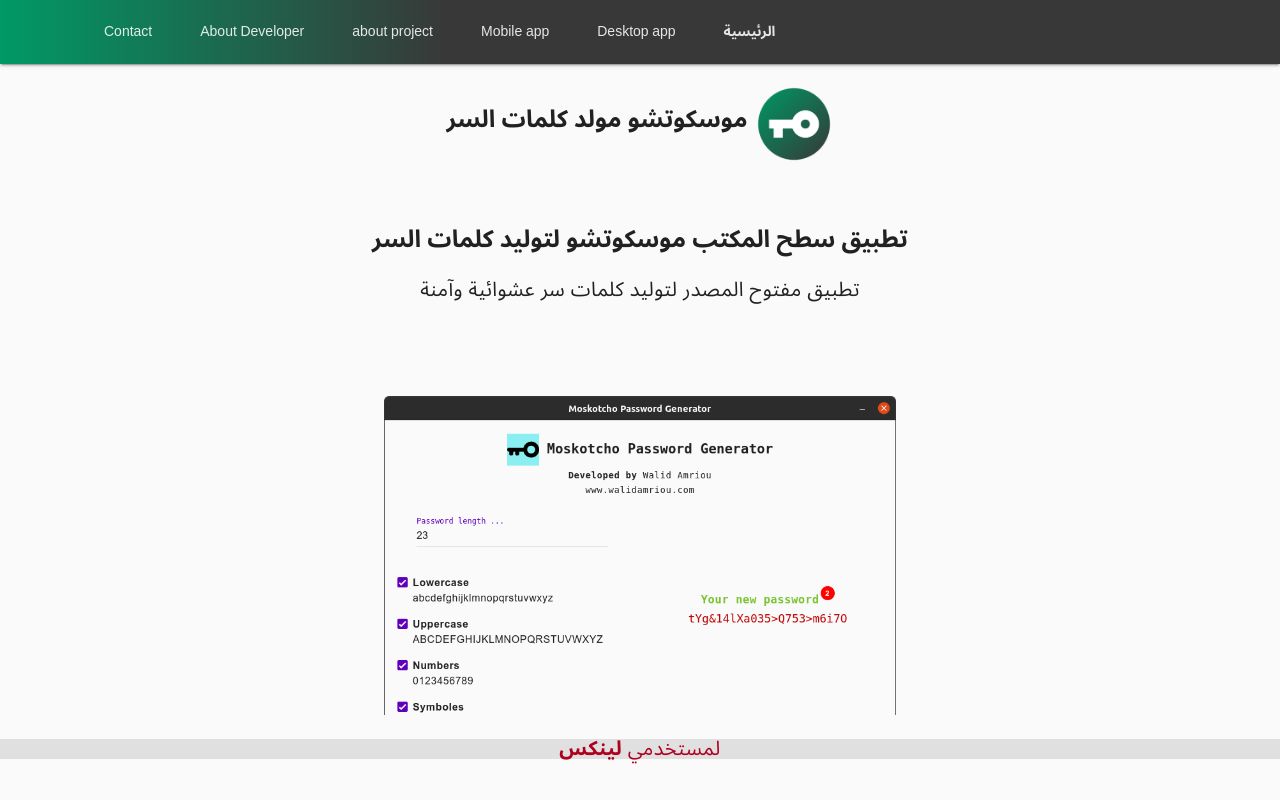
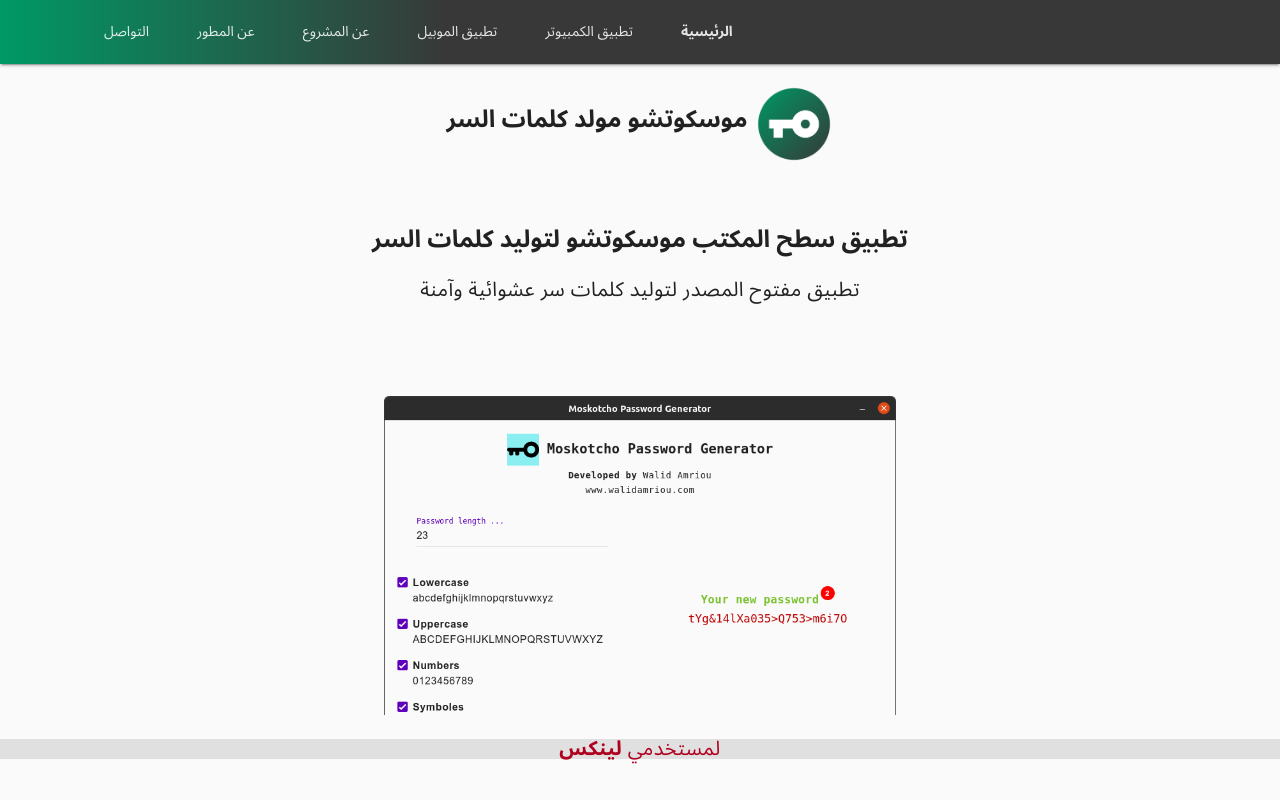
Before and after one commit to walidamriou/Moskotcho_Password_Generator, a plain HTML site: page ar/desktop.html in a window 1280 px wide. Shown: the top 800 px of the page. Drawn offline with nearby package versions, Linux system fonts and the light colour scheme.

Commit message:
fix menu texts ar/desktop.html

```diff
--- a/ar/desktop.html
+++ b/ar/desktop.html
@@ -108,11 +108,11 @@
         <!-- Navigation. We hide it in small screens. -->
         <nav class="mdl-navigation mdl-layout--large-screen-only">
           <a class="mdl-navigation__link" href=""><b>الرئيسية</b></a>
-          <a class="mdl-navigation__link" href="./desktop.html">Desktop app</a>
-          <a class="mdl-navigation__link" href="">Mobile app</a>
-          <a class="mdl-navigation__link" href="">about project</a>
-          <a class="mdl-navigation__link" href="">About Developer</a>
-          <a class="mdl-navigation__link" href="">Contact</a>
+          <a class="mdl-navigation__link" href="./desktop.html">تطبيق الكمبيوتر</a>
+          <a class="mdl-navigation__link" href="">تطبيق الموبيل</a>
+          <a class="mdl-navigation__link" href="">عن المشروع</a>
+          <a class="mdl-navigation__link" href="">عن المطور</a>
+          <a class="mdl-navigation__link" href="">التواصل</a>
         </nav>
       </div>
     </header>
@@ -120,11 +120,11 @@
       <span class="mdl-layout-title"></span>
       <nav class="mdl-navigation">
         <a class="mdl-navigation__link" href=""><b>Home</b></a>
-        <a class="mdl-navigation__link" href="./desktop.html">Desktop app</a>
-        <a class="mdl-navigation__link" href="">Mobile app</a>
-        <a class="mdl-navigation__link" href="">about project</a>
-        <a class="mdl-navigation__link" href="">About Developer</a>
-        <a class="mdl-navigation__link" href="">Contact</a>
+        <a class="mdl-navigation__link" href="./desktop.html">تطبيق الكمبيوتر</a>
+        <a class="mdl-navigation__link" href="">تطبيق الموبيل</a>
+        <a class="mdl-navigation__link" href="">عن المشروع</a>
+        <a class="mdl-navigation__link" href="">عن المطور</a>
+        <a class="mdl-navigation__link" href="">التواصل</a>
       </nav>
     </div>
   </div>
```
